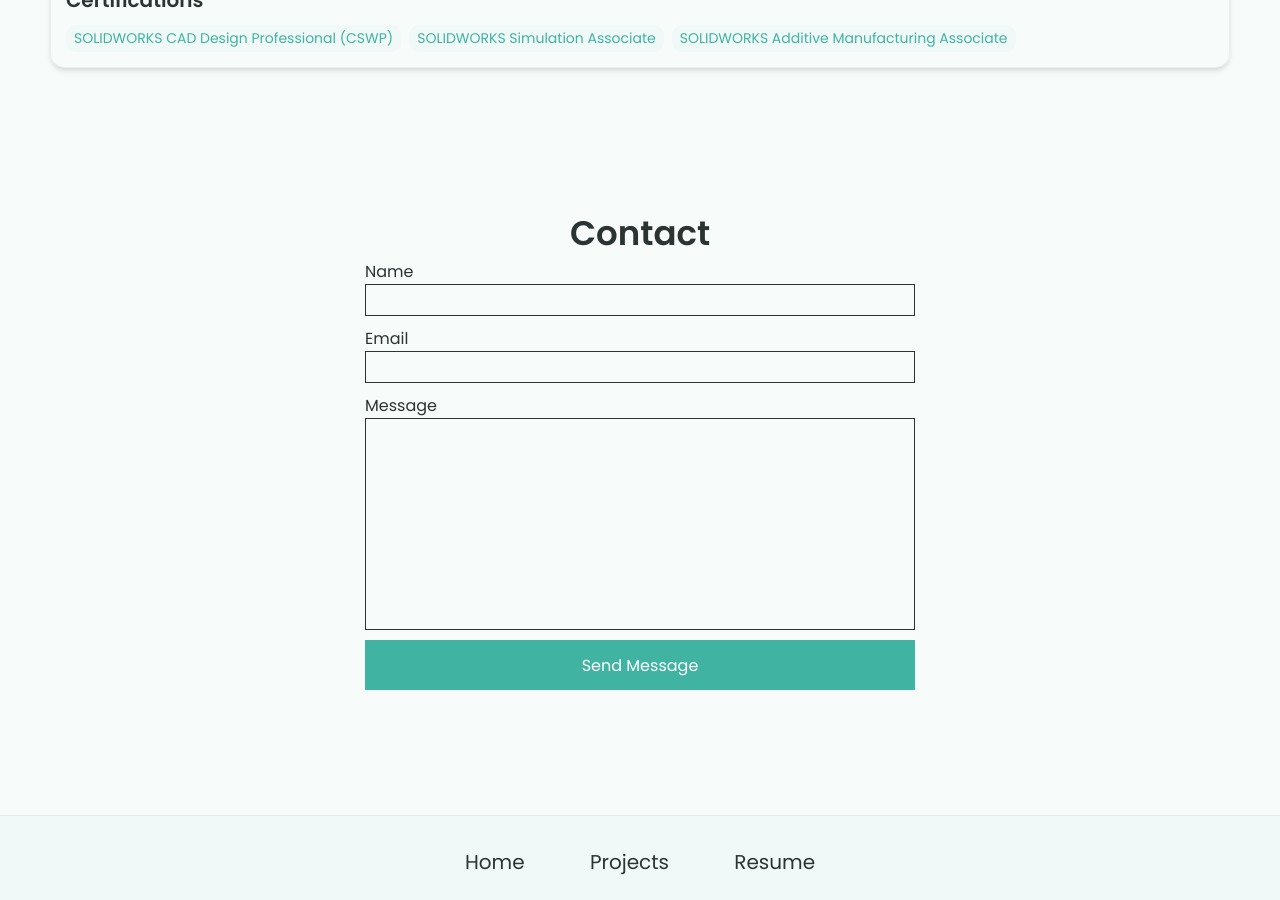
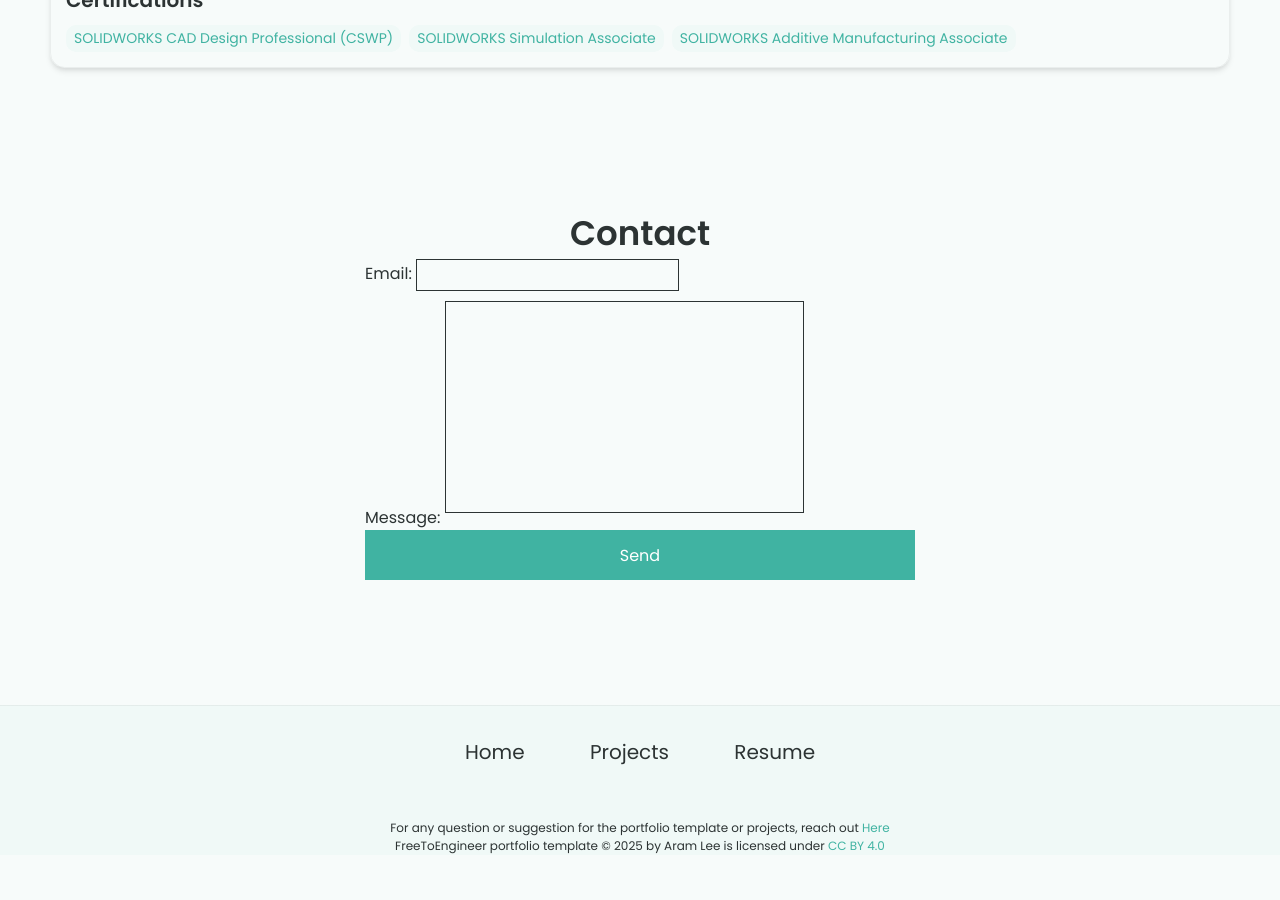
Before and after one commit to dylanengr/dylanengr.github.io, a Jekyll site: the page built from index.html, in a window 1280 px wide and 900 px high, scrolled down 2364 px. Built offline with Jekyll 4.4.1, drawn with Linux system fonts in a browser that asks for light colours; after the commit the page ends 3219 px from its top, so only the background shows below that.

Commit message:
Update contact.html

```diff
--- a/_includes/contact.html
+++ b/_includes/contact.html
@@ -4,17 +4,20 @@
 
     <div class="group">
 
-        <form action="https://formspree.io/f/{{site.formspree-key}}" method="POST">
-            <label for="name">Name</label>
-            <input type="text" id="name">
-
-            <label for="email">Email</label>
-            <input type="email" id="email" name="email">
-
-            <label for="message">Message</label>
+        <form
+          action="https://formspree.io/f/xkgrlvlo"
+          method="POST"
+        >
+          <label>
+            Email:
+            <input type="email" name="email">
+          </label>
+          <label>
+            Message:
             <textarea cols = "30" rows="10" name="message"></textarea>
-
-            <button type="submit">Send Message</button>
+          </label>
+          <!-- your other form fields go here -->
+          <button type="submit">Send</button>
         </form>
 
     </div>
```
